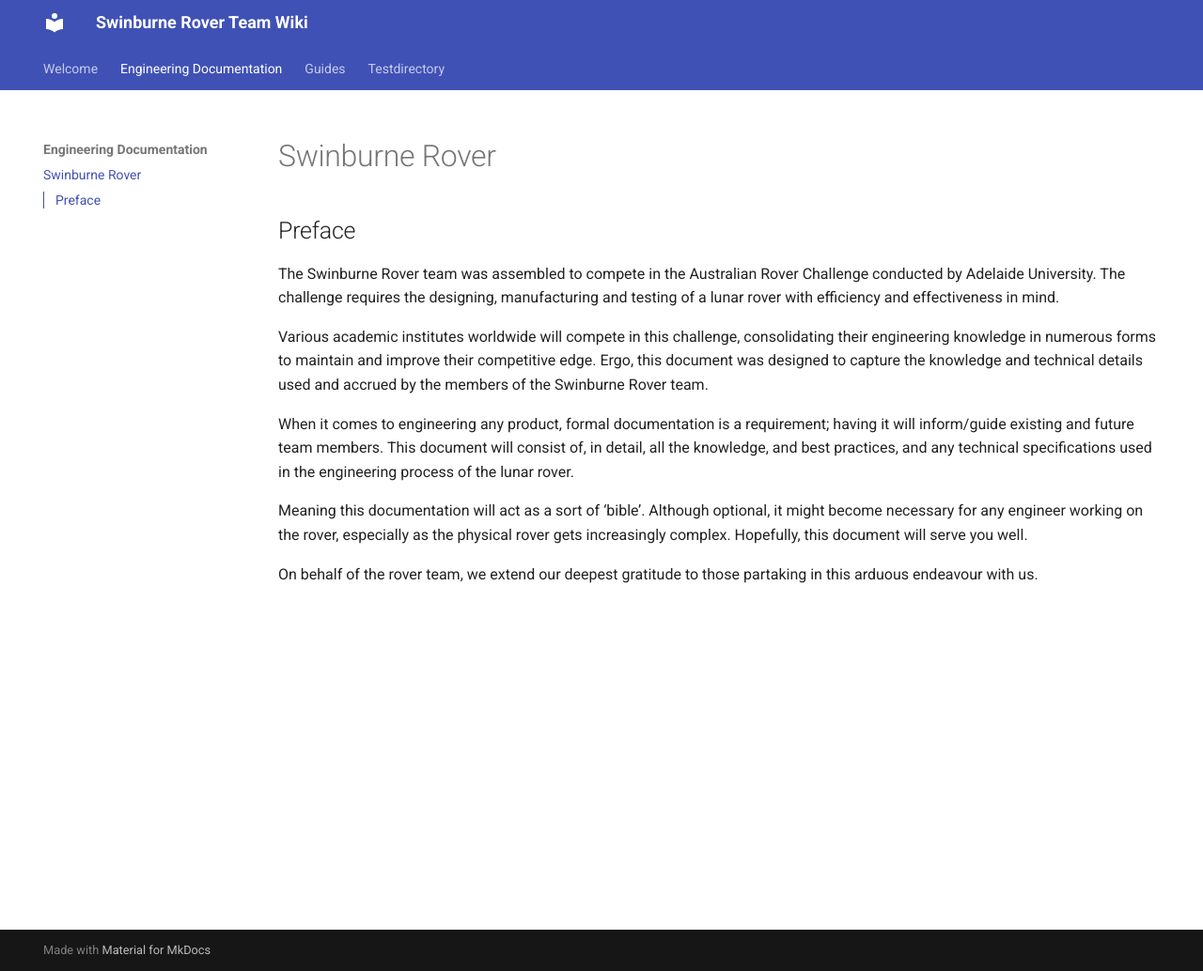
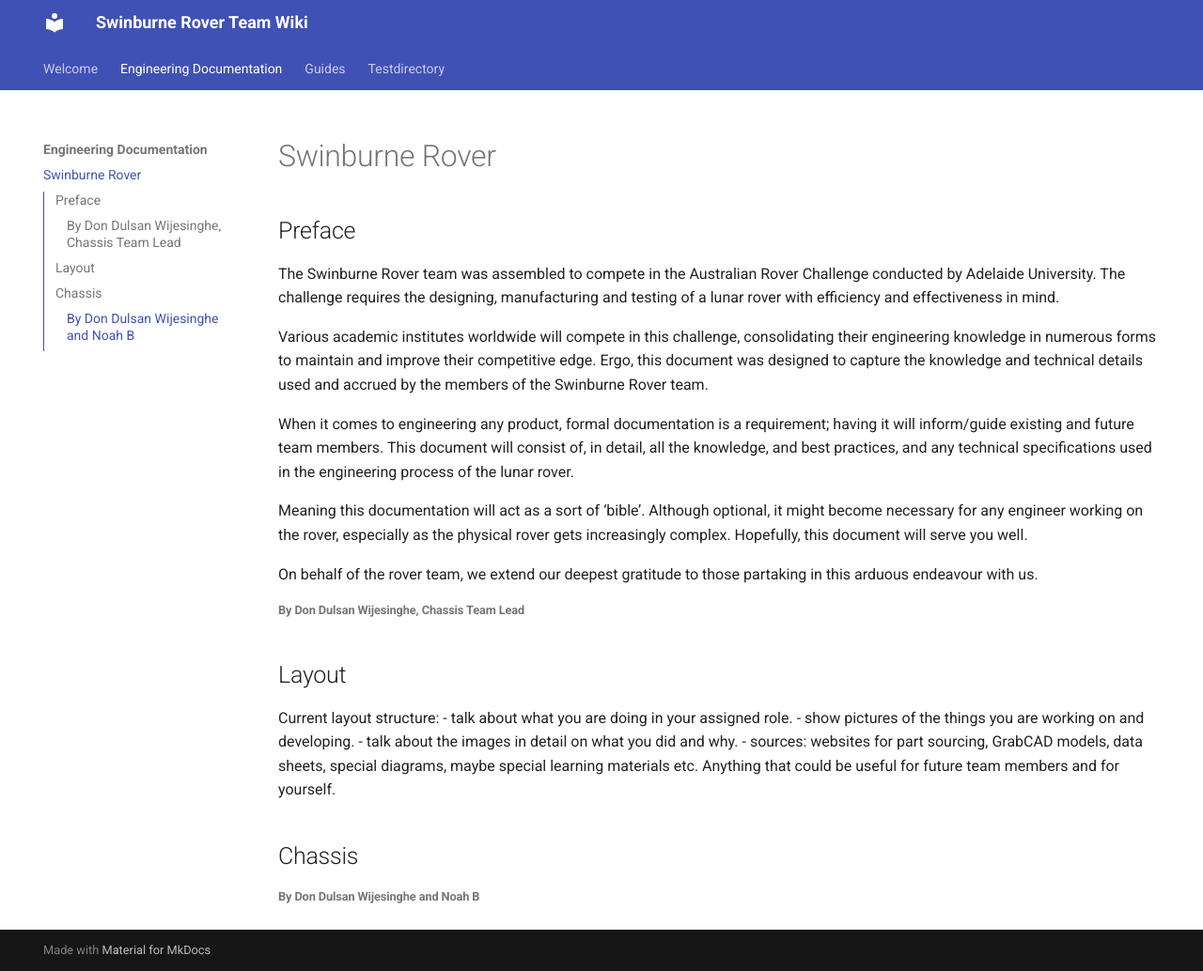
Before and after one commit to SwinRoverTeam/srt_wiki, an MkDocs documentation site: the page built from docs/Engineering Documentation/Swinburne Rover.md, in a window 1280 px wide and 1034 px high. Shown: the whole window at 94% size. Built offline with MkDocs 1.6.1 and Material for MkDocs 9.7.7, drawn with Linux system fonts in a browser that asks for light colours.

Commit message:
Update Swinburne Rover.md

```diff
--- a/docs/Engineering Documentation/Swinburne Rover.md
+++ b/docs/Engineering Documentation/Swinburne Rover.md
@@ -8,3 +8,13 @@ When it comes to engineering any product, formal documentation is a requirement;
 Meaning this documentation will act as a sort of ‘bible’. Although optional, it might become necessary for any engineer working on the rover, especially as the physical rover gets increasingly complex. Hopefully, this document will serve you well.
 
 On behalf of the rover team, we extend our deepest gratitude to those partaking in this arduous endeavour with us.
+###### By Don Dulsan Wijesinghe, Chassis Team Lead
+## Layout
+Current layout structure:
+- talk about what you are doing in your assigned role.
+- show pictures of the things you are working on and developing.
+- talk about the images in detail on what you did and why.
+- sources: websites for part sourcing, GrabCAD models, data sheets, special diagrams, maybe special learning materials etc. Anything that could be useful for future team members and for yourself.
+
+## Chassis
+###### By Don Dulsan Wijesinghe and Noah B
```
